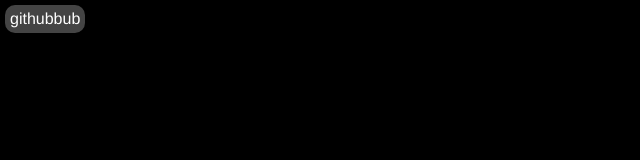
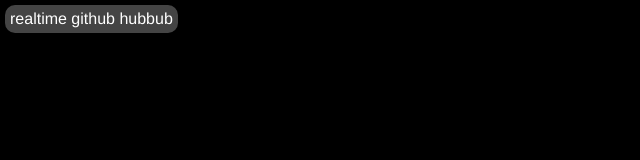
Before and after one commit to hrldcpr/githubbub, a plain HTML site: page index.html in a window 1280 px wide. Shown: the whole page, without its empty margins (0-640 px from the left). Drawn offline with nearby package versions, Linux system fonts and the light colour scheme.

Commit message:
explanation

```diff
--- a/index.html
+++ b/index.html
@@ -8,6 +8,6 @@
     <title>githubbub</title>
   </head>
   <body>
-    <a id="header" href="https://github.com/hrldcpr/githubbub">githubbub</a>
+    <a id="header" href="https://github.com/hrldcpr/githubbub">realtime github hubbub</a>
   </body>
 </html>
```
